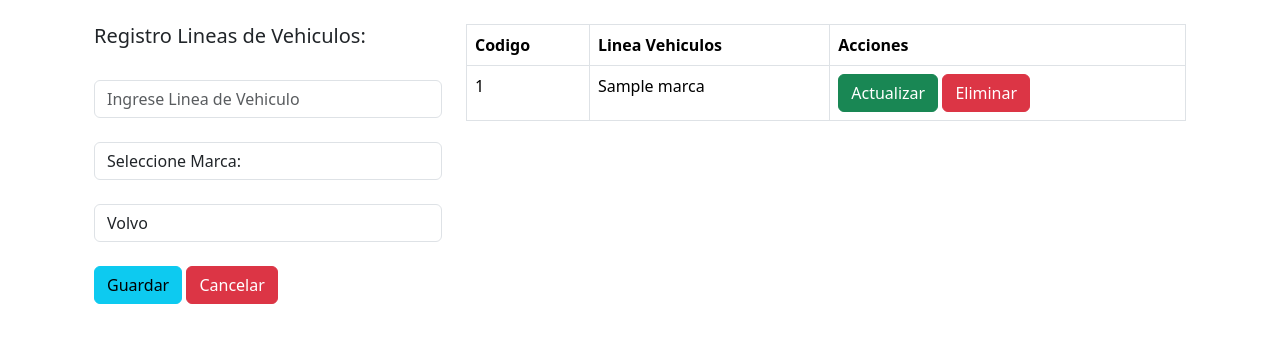
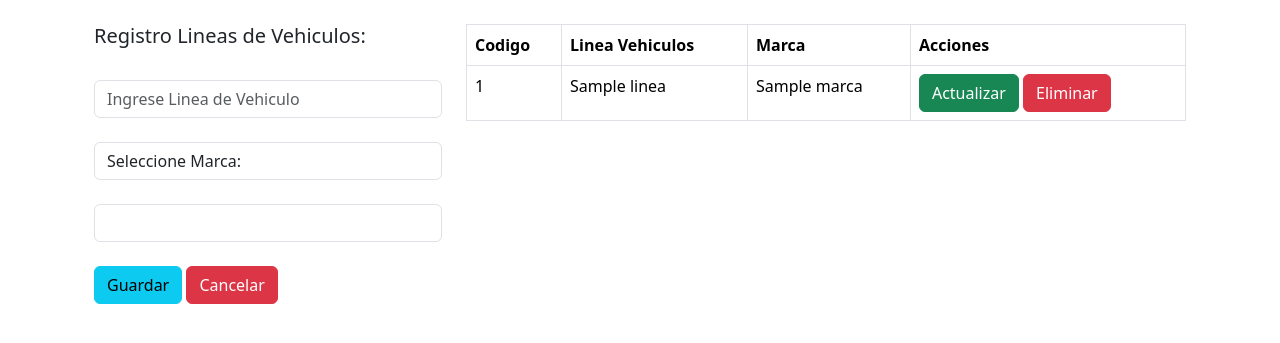
Before and after one commit to 1996-30/proyectoVehiculos, a PHP site: page /formLineas.php in a window 1280 px wide. Shown: the part 56-399 px from the top of the page. Run offline with PHP 8.4, Linux system fonts and the light colour scheme; tables that the repository leaves empty or names only in its code hold one stand-in row (values such as "Sample post").

Commit message:
Cambios catalogos vehiculos

```diff
--- a/formLineas.php
+++ b/formLineas.php
@@ -1,6 +1,11 @@
 <?php
 include("db.php");
 session_start();
+
+$marcas ="SELECT id_marca, nombre FROM marcas";
+$result = mysqli_query($conn, $marcas);
+
+
 ?>
 
 <?php
@@ -27,7 +32,7 @@ include("header.php")
          }
          ?>
          <div class="car card-body">
-            <form action="GuardaMarca.php" method="POST">
+            <form action="GuardaLinea.php" method="POST">
                 <div class="form-group">
                     <h5>Registro Lineas de Vehiculos:</h5>
                 </div>
@@ -37,16 +42,16 @@ include("header.php")
                 </div>
                 <br>
                 <div>
-                <label for="cars" class="form-control">Seleccione Marca:</label><br>
-                    <select name="cars" id="cars" class="form-control">
-                    <option value="volvo">Volvo</option>
-                    <option value="saab">Saab</option>
-                    <option value="mercedes">Mercedes</option>
-                    <option value="audi">Audi</option>
+                <label for="Marcas" class="form-control">Seleccione Marca:</label><br>
+                    <select name="id_marca" id="marcas" class="form-control">
+                    <option value=""></option>
+                    <?php while($row = $result->fetch_assoc()){ ?>
+                        <option value="<?php echo $row['id_marca']; ?>"><?php echo $row['nombre']; ?></option>
+                    <?php } ?>
                     </select>
                 </div>
                 <br>
-                <input type="submit" class="btn btn-info btn-block" name="guardaMarca" value="Guardar">
+                <input type="submit" class="btn btn-info btn-block" name="guardaLinea" value="Guardar">
                  <input type="submit" class="btn btn-danger btn-block"  value="Cancelar">
             </form>
 
@@ -59,6 +64,7 @@ include("header.php")
                 <tr>
                 <th>Codigo</th>
                 <th>Linea Vehiculos</th>
+                <th>Marca</th>
                 <th>Acciones</th>
 
                 </tr>
@@ -66,17 +72,21 @@ include("header.php")
                 <tbody>
                     <?php
 
-                        $query = "SELECT * FROM marcas";
+                        $query = "SELECT id_linea, linea.nombre as nombre, marca_id, marcas.nombre AS marca FROM linea
+                        INNER JOIN marcas ON linea.marca_id=marcas.id_marca
+                        ORDER BY marca";
                         $result_task = mysqli_query($conn,$query);
 
                         while($row = mysqli_fetch_array($result_task))  {               ?>
                         <tr>
-                            <td><?php echo $row['id_marca']?></td>
+                            <td><?php echo $row['id_linea']?></td>
                             <td><?php echo $row['nombre']?></td>
+                            <td><?php echo $row['marca']?></td>
+
 
                             <td>
-                                <a href="updateMarcas.php?id_marca=<?php echo $row['id_marca']; ?>" class="btn btn-success">Actualizar</a>
-                                <a href="deleteMarcas.php?id_marca=<?php echo $row['id_marca']; ?>" class="btn btn-danger">Eliminar</a>
+                                <a href="updateLineas.php?id_linea=<?php echo $row['id_linea']; ?>" class="btn btn-success">Actualizar</a>
+                                <a href="deleteLineas.php?id_linea=<?php echo $row['id_linea']; ?>" class="btn btn-danger">Eliminar</a>
                             </td>
 
                         </tr>
--- a/updateMarcas.php
+++ b/updateMarcas.php
@@ -1,6 +1,9 @@
 <?php
 include("db.php");
 session_start();
+
+
+
 
 if(isset($_GET['id_marca'])){
     $id = $_GET['id_marca'];
@@ -11,6 +14,7 @@ if(isset($_GET['id_marca'])){
     {
         $row = mysqli_fetch_array($result);
         $nombre =$row['nombre'];
+
 
 
 
```
Also changed, not shown: GuardaLinea.php (added, +23 -0 lines), deleteLineas.php (added, +23 -0 lines), updateLineas.php (added, +77 -0 lines).
